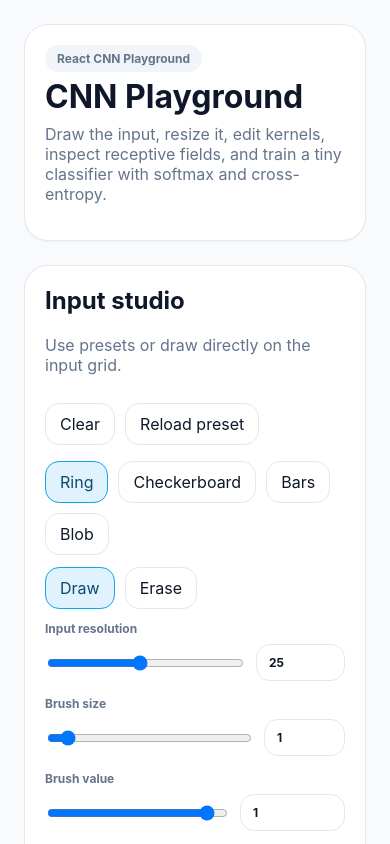
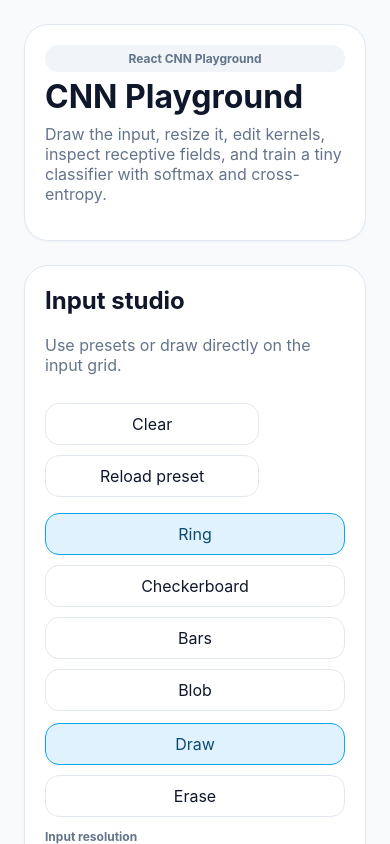
Before and after one commit to afhamahmed1/cnn-playground, a React (Vite) app: page / in a window 390 px wide. Shown: the top 844 px of the page. Built offline with nearby package versions, Linux system fonts and the light colour scheme.

Commit message:
Add responsive layout overrides for smaller screens

```diff
--- a/src/App.js
+++ b/src/App.js
@@ -1,3 +1,4 @@
+import './responsive.css'
 import React, { Suspense } from 'react'
 
 function outerProduct(a, b) {
--- /dev/null
+++ b/src/responsive.css
@@ -0,0 +1,104 @@
+@media (max-width: 1200px) {
+  .grid-two,
+  .grid-two.compact,
+  .grid-three {
+    grid-template-columns: 1fr;
+  }
+
+  .stat-grid.four {
+    grid-template-columns: repeat(2, minmax(0, 1fr));
+  }
+
+  .editor-grid {
+    grid-template-columns: repeat(2, minmax(0, 1fr));
+  }
+}
+
+@media (max-width: 768px) {
+  .app-shell {
+    padding: 16px;
+    gap: 16px;
+  }
+
+  .card,
+  .panel,
+  .stat-card,
+  .editor-card {
+    padding: 16px;
+    border-radius: 20px;
+  }
+
+  .hero-card h1 {
+    font-size: 1.6rem;
+  }
+
+  .section-head,
+  .list-card-top {
+    align-items: flex-start;
+  }
+
+  .control-row {
+    flex-wrap: wrap;
+  }
+
+  .control-row > * {
+    min-width: 0;
+  }
+
+  .control-row input[type="range"] {
+    flex: 1 1 100%;
+  }
+
+  .control input,
+  .control select {
+    width: 100%;
+  }
+
+  .button-row > *,
+  .button-wrap > * {
+    flex: 1 1 calc(50% - 10px);
+    min-width: 0;
+  }
+
+  .bar-row {
+    grid-template-columns: minmax(0, 1fr);
+    gap: 6px;
+  }
+
+  .bar-number {
+    text-align: left;
+  }
+
+  .editor-grid,
+  .stat-grid.four {
+    grid-template-columns: 1fr;
+  }
+
+  .rf-pill {
+    min-width: auto;
+  }
+}
+
+@media (max-width: 480px) {
+  .app-shell {
+    padding: 12px;
+  }
+
+  .hero-card h1 {
+    font-size: 1.35rem;
+  }
+
+  .button-row > *,
+  .button-wrap > * {
+    flex-basis: 100%;
+  }
+
+  .mini-map {
+    max-width: 100%;
+  }
+
+  .pill {
+    width: 100%;
+    justify-content: center;
+  }
+}
```
